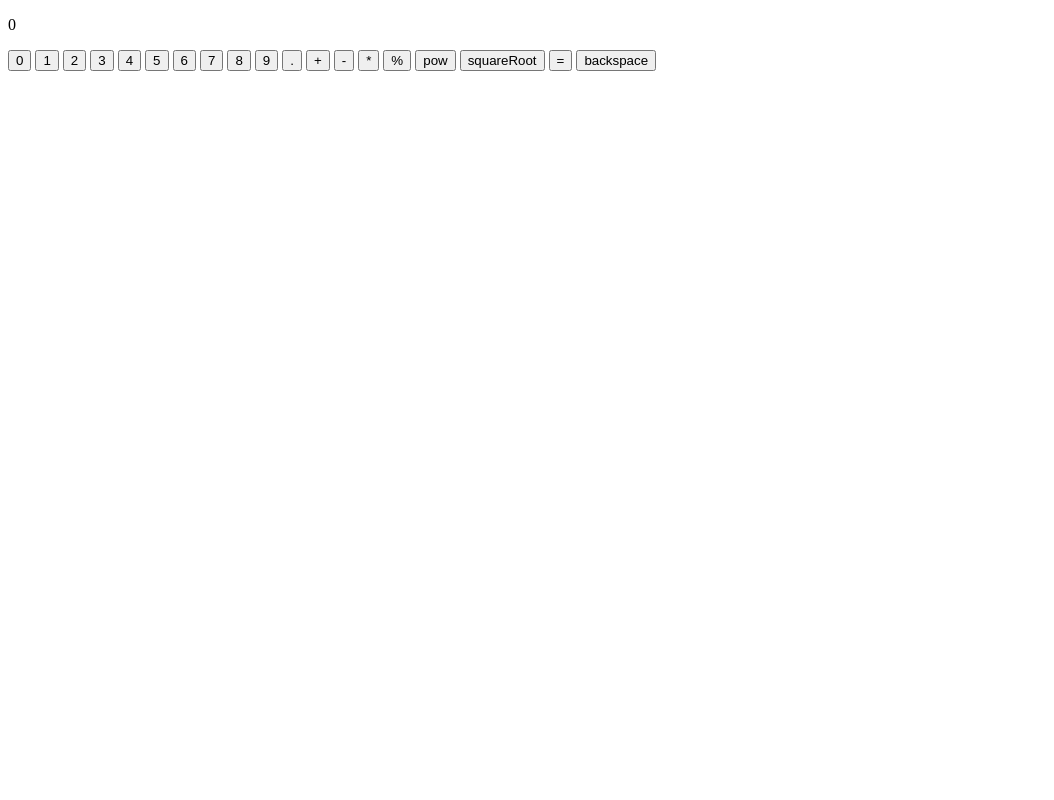
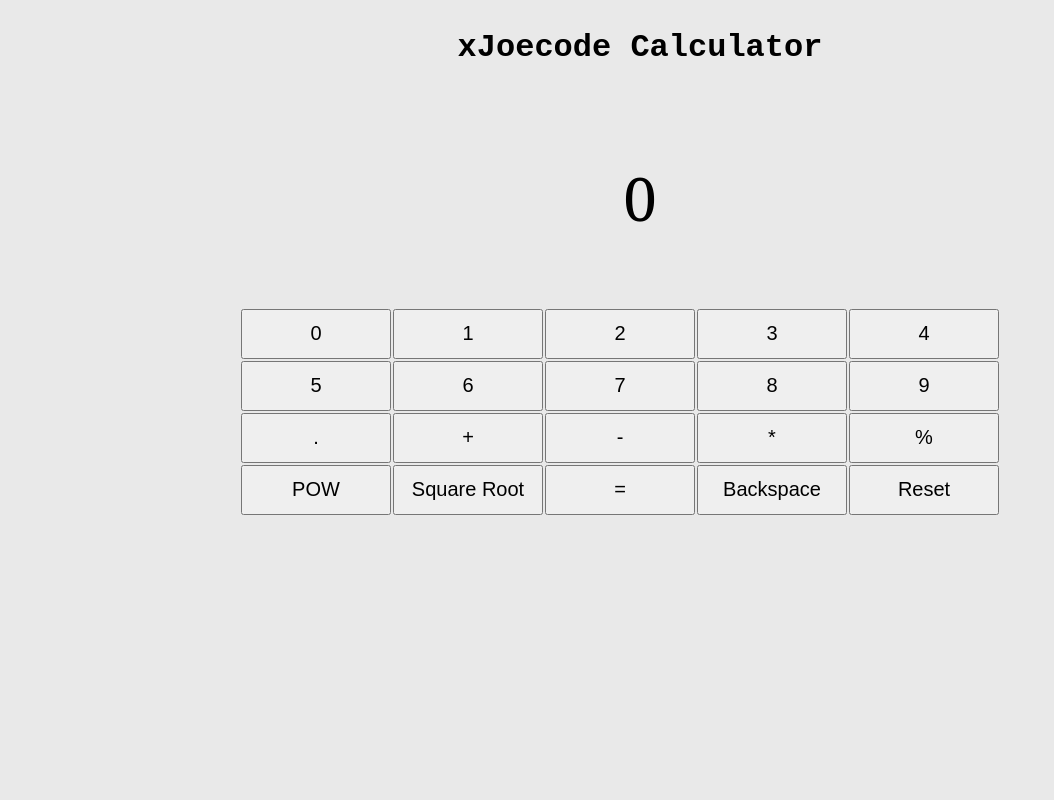
Before and after one commit to xJoeCode/Calculator, a plain HTML site: page index.html in a window 1280 px wide. Shown: the top 800 px of the page, without its empty margins (0-1054 px from the left). Drawn offline with Linux system fonts and the light colour scheme.

Commit message:
Fourth Commit

```diff
--- a/index.html
+++ b/index.html
@@ -9,7 +9,9 @@
     <link rel="Stylesheet" href="styles.css">
 </head>
 <body>
+    <h1> xJoecode Calculator</h1>
     <p id = "calculatorWindow"> 0 </p>
+    <div class="buttons">
         <button class = "numberbuttons" id = "buttonZero"> 0</button>
         <button class = "numberbuttons" id = "buttonOne"> 1</button>
         <button class = "numberbuttons" id = "buttonTwo"> 2</button>
@@ -25,9 +27,12 @@
         <button id = "subtract"> - </button>
         <button id = "multiply"> * </button>
         <button id = "divide"> % </button>
-    <button id = "powerOf"> pow </button>
-    <button id = "squareRoot"> squareRoot </button>
+        <button id = "powerOf"> POW </button>
+        <button id = "squareRoot"> Square Root </button>
         <button id = "equals"> = </button>
-    <button id = "backSpace"> backspace </button>
+        <button id = "backSpace"> Backspace </button>
+        <button id = "reset"> Reset </button>
+    </div>
+    <p class = "textAtBottom"> Welcome to my calculator Project. You may use the buttons below or your keyboard</p>
 </body>
 </html>
--- a/script.js
+++ b/script.js
@@ -65,6 +65,14 @@ document.querySelector("#buttonDot").addEventListener('click', function(){
 
 document.querySelector("#backSpace").addEventListener('click', function(){
     mainWindow.calculatorNumber.pop();
+    document.getElementById("calculatorWindow").innerHTML = mainWindow.calculatorNumber.join("")
+    })
+
+document.querySelector("#reset").addEventListener('click', function(){
+    mainWindow.previousNumber =[]
+    mainWindow.newNumber = []
+    mainWindow.calculatorNumber = []
+    mainWindow.operation = "nil"
     document.getElementById("calculatorWindow").innerHTML = mainWindow.calculatorNumber.join("")
     })
 
--- a/styles.css
+++ b/styles.css
@@ -0,0 +1,40 @@
+button{
+    width: 150px;
+    height: 50px;
+    aspect-ratio: 1/1;
+    margin: 1px;
+    font-size: 20px;
+
+}
+
+.buttons{
+    display: flex;
+    flex-wrap: wrap;
+    align-content: flex-start;
+    height: 800px;
+    width: 800px;
+
+
+}
+
+#calculatorWindow{
+    display: flex;
+    justify-content: center;
+    align-items: center;
+    width: 300px;
+    height: 100px;
+    font-size: 60px;
+}
+
+body {
+    display: flex;
+    flex-direction: column;
+    justify-content: center;
+    align-items: center;
+    background-color: rgb(233, 233, 233);
+    font-family:Georgia, 'Times New Roman', Times, serif
+}
+
+h1{
+    font-family:'Courier New', Courier, monospace
+}
```
Lines whose indentation alone changed are shown as unchanged.
